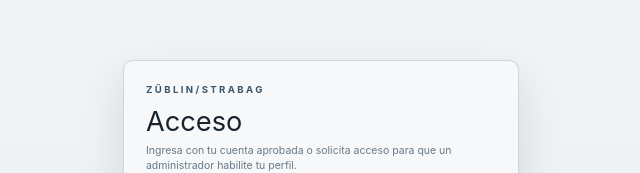
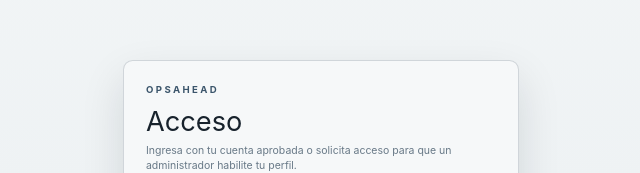
Before and after one commit to strabagdev/mineria-mvp, a Next.js app: page /login in a window 1280 px wide. Shown: the part 168-341 px from the top of the page, without its empty margins (319-959 px from the left). Built offline with nearby package versions, Linux system fonts and the light colour scheme; no server answers.

Commit message:
rebrand platform to opsahead mineria

```diff
--- a/src/app/layout.tsx
+++ b/src/app/layout.tsx
@@ -4,12 +4,12 @@
 import "./globals.css";
 
 export const metadata = {
-  title: "ZÜBLIN/STRABAG",
+  title: "OPSAHEAD",
   description: "Carta gantt operacional para actividades e interferencias mineras",
   manifest: "/manifest.webmanifest",
   appleWebApp: {
     capable: true,
-    title: "Control Gantt",
+    title: "MINERÍA",
     statusBarStyle: "default",
   },
 };
--- a/src/app/login/page.tsx
+++ b/src/app/login/page.tsx
@@ -167,7 +167,7 @@
   return (
     <main className="app-background auth-layout">
       <section className="auth-card">
-        <p className="eyebrow">ZÜBLIN/STRABAG</p>
+        <p className="eyebrow">OPSAHEAD</p>
         <h1 className="hero-title" style={{ fontSize: "2.125rem" }}>Acceso</h1>
         <p className="body-copy" style={{ marginTop: 0 }}>
           Ingresa con tu cuenta aprobada o solicita acceso para que un administrador habilite tu perfil.
--- a/src/app/manifest.ts
+++ b/src/app/manifest.ts
@@ -2,8 +2,8 @@
 
 export default function manifest(): MetadataRoute.Manifest {
   return {
-    name: "ZUBLIN STRABAG Control Gantt Operacional",
-    short_name: "Control Gantt",
+    name: "OPSAHEAD MINERÍA",
+    short_name: "MINERÍA",
     description: "Carta gantt operacional para actividades e interferencias mineras.",
     start_url: "/",
     scope: "/",
--- a/src/app/offline/page.tsx
+++ b/src/app/offline/page.tsx
@@ -5,7 +5,7 @@
         <p className="eyebrow">Modo sin conexion</p>
         <h1 className="hero-title" style={{ fontSize: "1.875rem" }}>Seguimos operando offline</h1>
         <p className="body-copy" style={{ marginTop: 0 }}>
-          La red no esta disponible en este momento. Si ya habias iniciado sesion antes, vuelve a <strong>Inicio</strong> y la app usara los datos locales para continuar.
+          La red no esta disponible en este momento. Si ya habias iniciado sesion antes, vuelve a <strong>Operaciones</strong> y la app usara los datos locales para continuar.
         </p>
         <p className="body-copy" style={{ marginTop: 0 }}>
           Si aun no iniciaste sesion, necesitas recuperar conectividad para autenticar tu cuenta.
--- a/src/components/offline-route-content.tsx
+++ b/src/components/offline-route-content.tsx
@@ -317,10 +317,10 @@
     return (
       <div className="dashboard-stack">
         <section className="surface-card hero padded">
-          <p className="eyebrow">Inicio offline</p>
+          <p className="eyebrow">Operaciones offline</p>
           <h2 className="section-title">Planificacion local</h2>
           <p className="body-copy">
-            La vista de inicio mantiene sus datos locales cuando ya estas en Inicio. Para conservar la URL alineada,
+            La vista de operaciones mantiene sus datos locales cuando ya estas en Operaciones. Para conservar la URL alineada,
             vuelve a esta seccion con conexion disponible.
           </p>
         </section>
--- a/src/components/site-shell.tsx
+++ b/src/components/site-shell.tsx
@@ -187,7 +187,7 @@
     return (
       <main className="app-background auth-layout">
         <section className="auth-card">
-          <p className="eyebrow">ZÜBLIN/STRABAG</p>
+          <p className="eyebrow">OPSAHEAD</p>
           <h1 className="hero-title" style={{ fontSize: "2.125rem" }}>Cargando</h1>
           <p className="body-copy" style={{ marginTop: 0 }}>
             Validando tu sesion.
@@ -228,7 +228,7 @@
       : [];
 
   const navItems: NavItem[] = [
-    { href: "/", label: "Inicio", icon: Home, offlineView: "home" },
+    { href: "/", label: "Operaciones", icon: Home, offlineView: "home" },
     { href: "/dashboard", label: "Dashboard", icon: LayoutDashboard, offlineView: "dashboard" },
     { href: "/reports", label: "Reportes", icon: BarChart3, offlineView: "reports" },
     ...adminNavItems,
@@ -296,10 +296,10 @@
     <div className={`app-background app-shell-layout ${sidebarCollapsed ? "sidebar-collapsed" : ""}`}>
       <aside className="app-sidebar" aria-label="Navegacion principal">
         <div className="app-sidebar-brand">
-          <div className="app-brand-mark" aria-hidden="true">ZS</div>
+          <div className="app-brand-mark" aria-hidden="true">OA</div>
           <div className="app-sidebar-brand-copy">
-            <span>ZÜBLIN/STRABAG</span>
-            <strong>Control Gantt</strong>
+            <span>OPSAHEAD</span>
+            <strong>MINERÍA</strong>
           </div>
           <button
             type="button"
```
